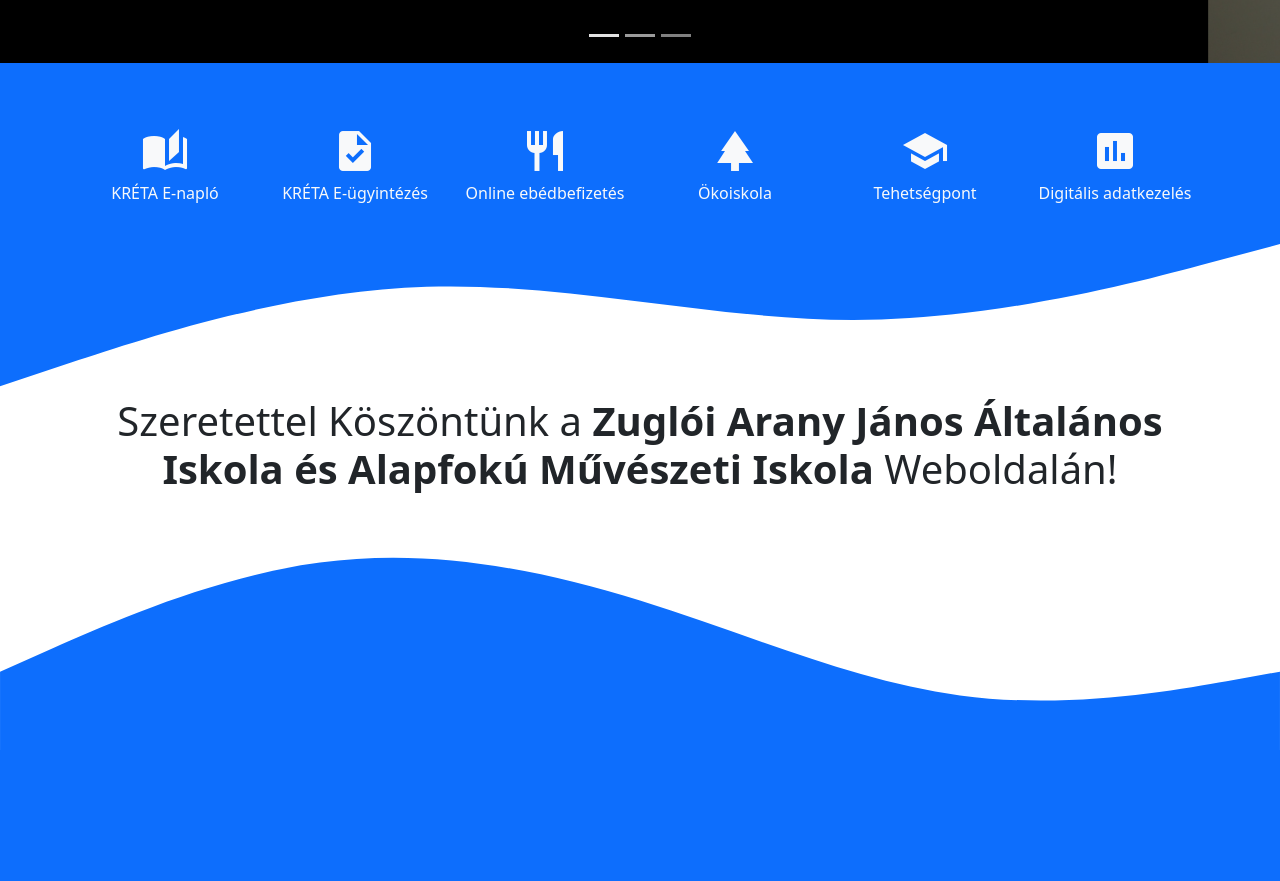
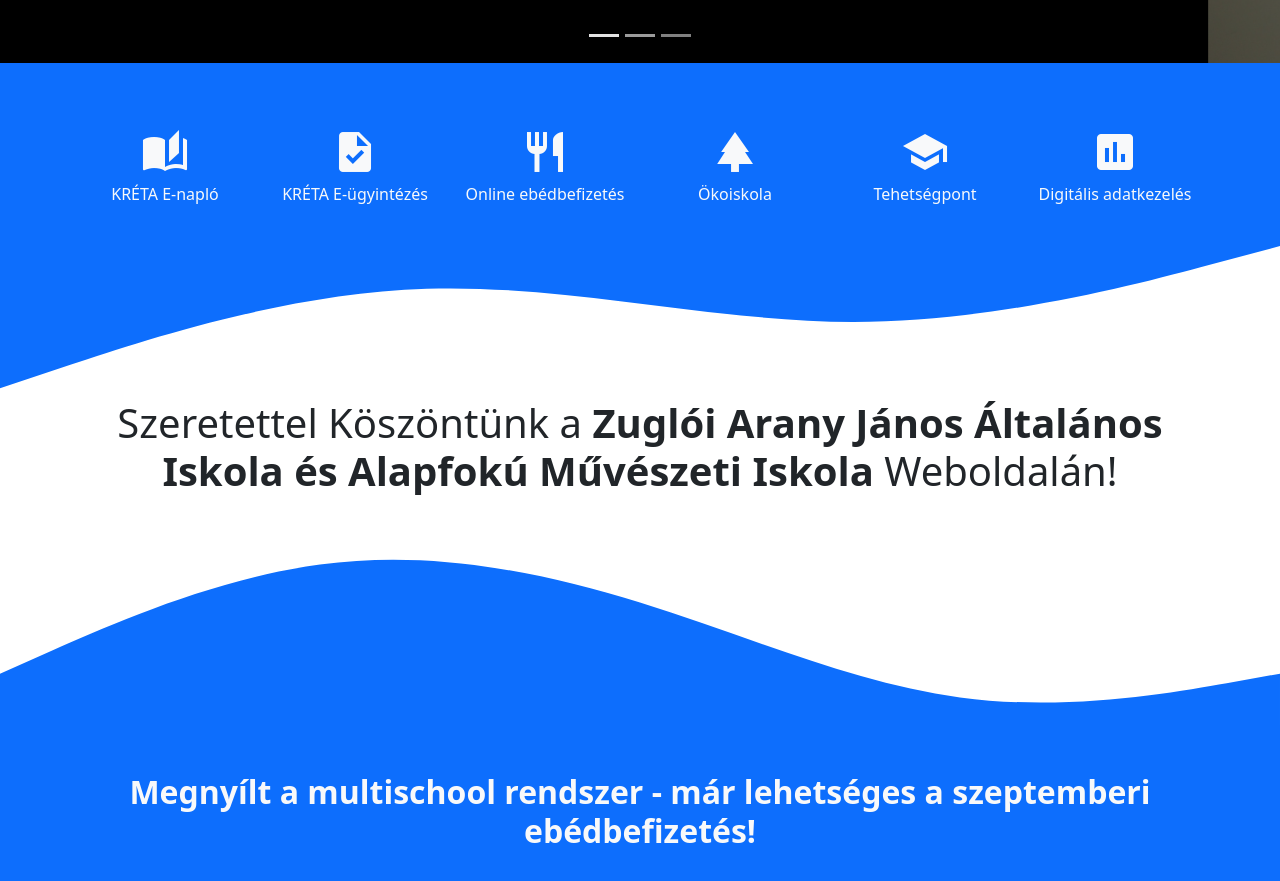
Before and after one commit to bhunor97/Bootstrap_Sandbox, a plain HTML site: page BS_practice_5/index.html in a window 1280 px wide. Shown: the part 449-1330 px from the top of the page. Drawn offline with nearby package versions, Linux system fonts and the light colour scheme.

Commit message:
icon:hover border - added

```diff
--- a/BS_practice_5/index.html
+++ b/BS_practice_5/index.html
@@ -320,7 +320,7 @@
     </div>
     <!-- Üdvözlés rész: end -->
     <!-- Alsó hullám: start -->
-    <svg xmlns="http://www.w3.org/2000/svg" viewBox="0 0 1440 280">
+    <svg xmlns="http://www.w3.org/2000/svg" viewBox="0 0 1440 250">
       <path
         fill="#0d6efd"
         fill-opacity="1"
@@ -329,9 +329,15 @@
     </svg>
     <!-- Alsó hullám: end -->
     <div class="container-fluid bg-primary közép_szekció">
-      <div class="container"></div>
+      <div class="container pt-5">
+        <h2 class="text-center text-light fw-bolder">
+          Megnyílt a multischool rendszer - már lehetséges a szeptemberi
+          ebédbefizetés!
+        </h2>
+      </div>
     </div>
 
+    <!-- Bootstrap Javascript link -->
     <script
       src="https://cdn.jsdelivr.net/npm/bootstrap@5.0.2/dist/js/bootstrap.bundle.min.js"
       integrity="sha384-MrcW6ZMFYlzcLA8Nl+NtUVF0sA7MsXsP1UyJoMp4YLEuNSfAP+JcXn/tWtIaxVXM"
--- a/BS_practice_5/style.css
+++ b/BS_practice_5/style.css
@@ -6,7 +6,7 @@
   --szín_4: #f2ea77;
   --szín_5: #f2f2f2;
   /* MÉRETEK */
-  --ikon_méret_1: 3em;
+  --ikon_méret_1: 3rem;
 }
 
 /* CAROUSEL */
@@ -78,10 +78,13 @@
 .felső_ikon_div {
   cursor: pointer;
   transition: 0.1s ease;
+  border: 0.5px solid transparent;
+  border-radius: 25px;
 }
 
 .felső_ikon_div:hover {
   transform: scale(1.2);
+  border: 0.5px solid #fff;
 }
 
 .közép_szekció {
```
